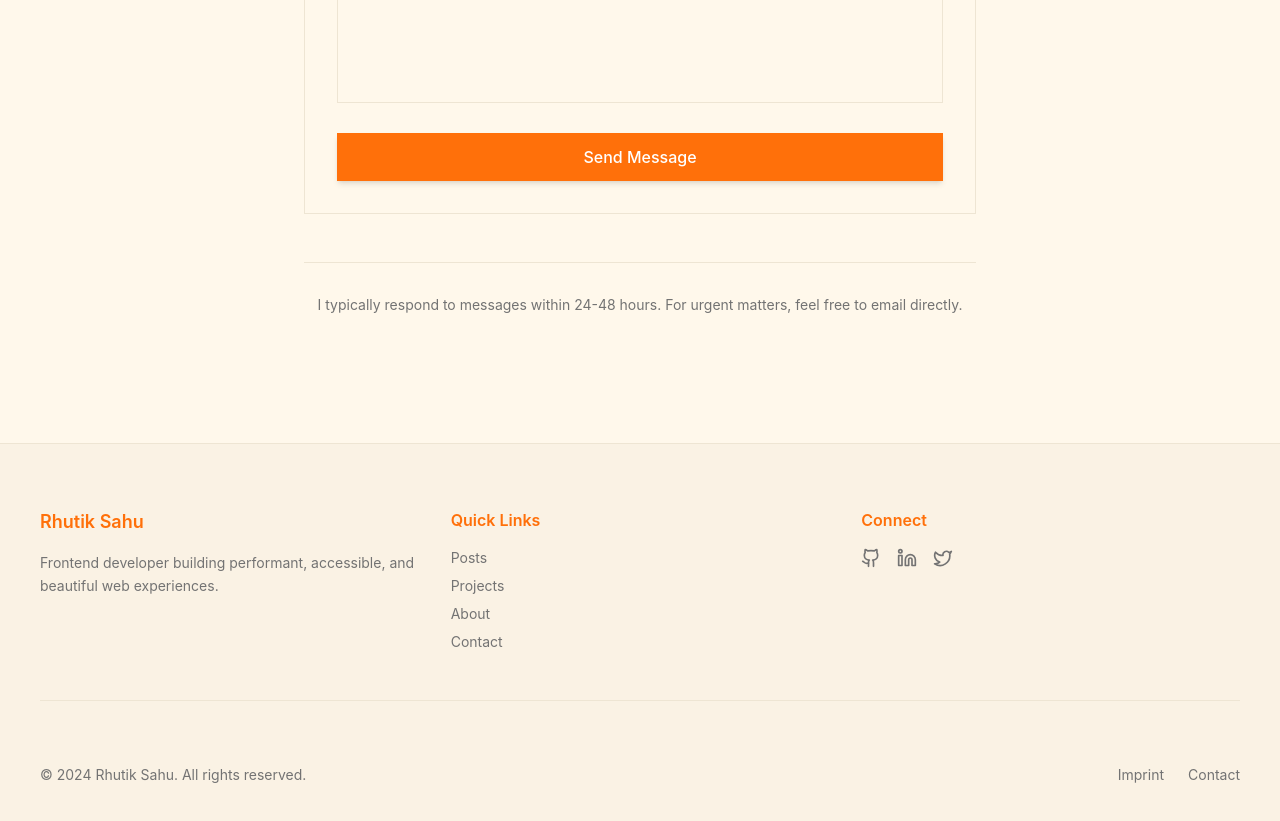
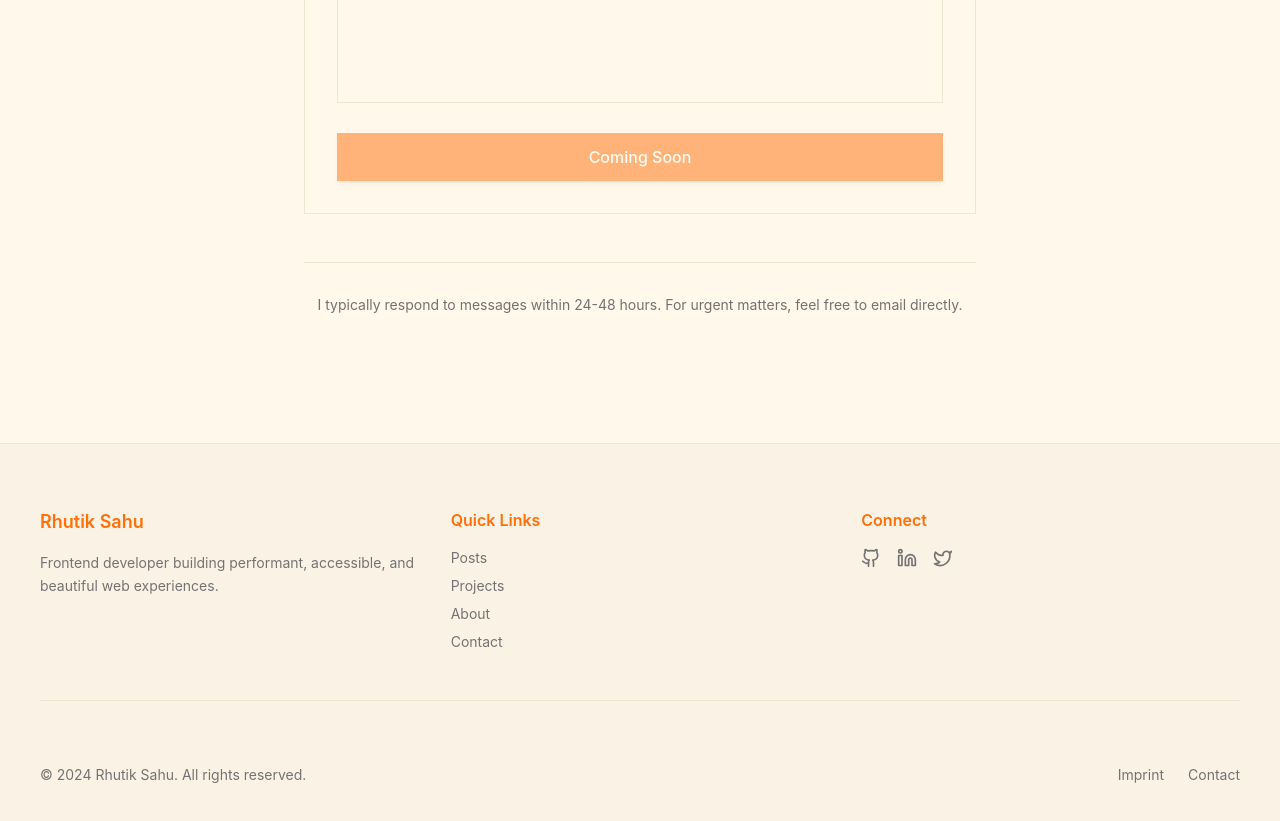
Before and after one commit to rhutiksahu12/PortfolioNext, a Next.js app: page /contact in a window 1280 px wide. Shown: the part 1100-1921 px from the top of the page. Built offline with nearby package versions, Linux system fonts and the light colour scheme.

Commit message:
contact form button disabled

```diff
--- a/src/app/contact/page.tsx
+++ b/src/app/contact/page.tsx
@@ -185,10 +185,11 @@ export default function ContactPage() {
                         {/* Submit Button */}
                         <button
                             type="submit"
-                            disabled={loading}
+                            // disabled={loading}
+                            disabled={true}
                             className="w-full px-6 py-3 font-medium bg-accent text-accent-foreground hover:opacity-90 disabled:opacity-50 transition-opacity rounded-lg shadow-md hover:shadow-lg"
                         >
-                            {loading ? 'Sending...' : 'Send Message'}
+                            {loading ? 'Sending...' : 'Coming Soon'}
                         </button>
                     </form>
                 </div>
```
